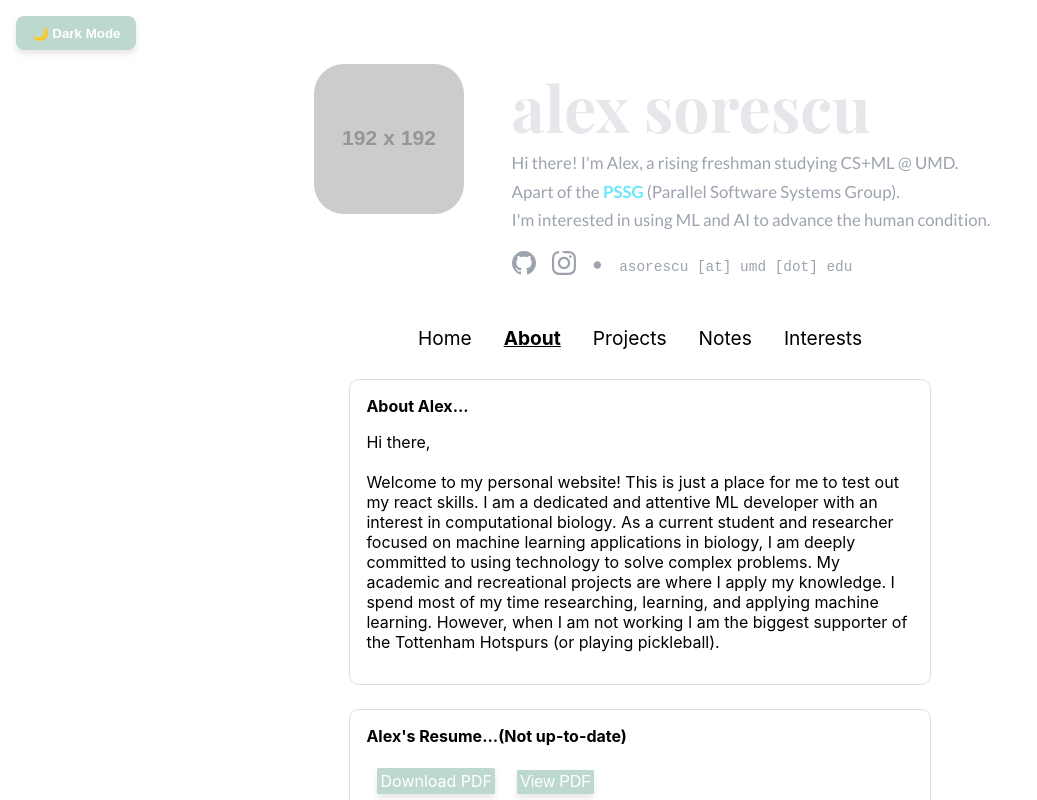
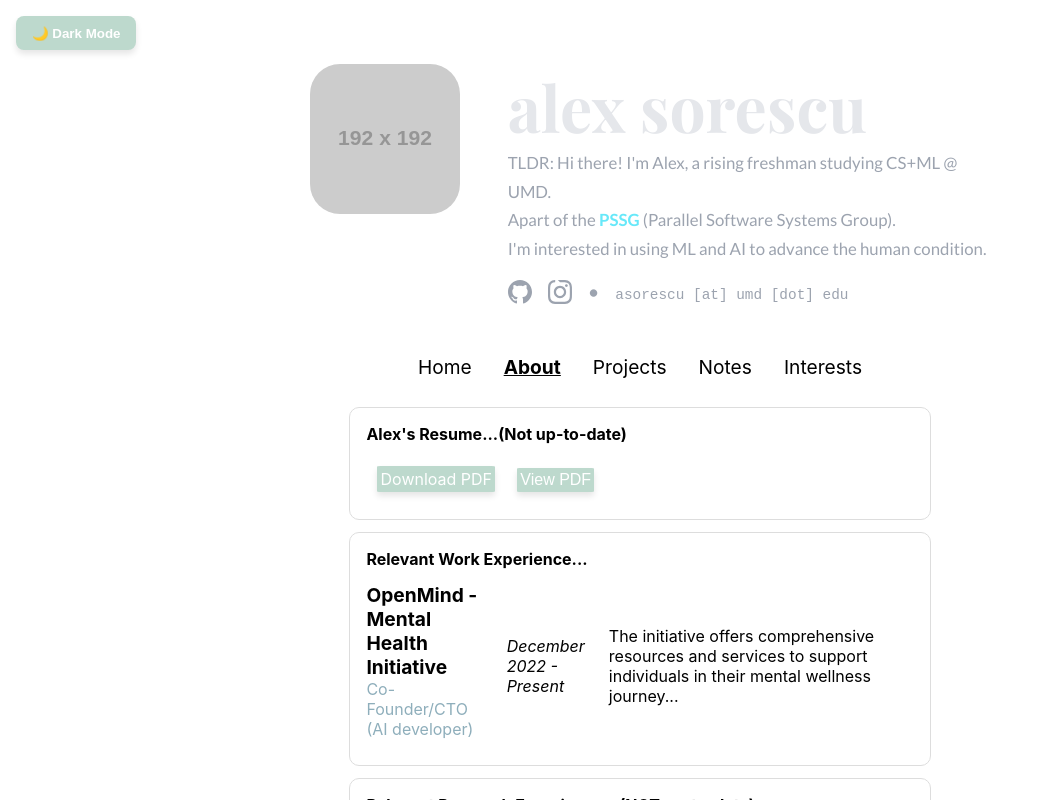
Before and after one commit to asor-1/personal_website, a React (Create React App) app: page /About in a window 1280 px wide. Shown: the top 800 px of the page, without its empty margins (0-1037 px from the left). Built offline with nearby package versions, Linux system fonts and the light colour scheme.

Commit message:
updating the about.js

```diff
--- a/package.json
+++ b/package.json
@@ -14,6 +14,7 @@
     "body-parser": "^1.20.2",
     "cors": "^2.8.5",
     "cross-env": "^7.0.3",
+    "date-fns": "^2.30.0",
     "express": "^4.19.2",
     "file-loader": "^6.2.0",
     "framer-motion": "^11.3.19",
@@ -23,6 +24,7 @@
     "react-dom": "^18.3.1",
     "react-force-graph": "^1.44.4",
     "react-force-graph-3d": "^1.24.3",
+    "react-github-calendar": "^4.5.7",
     "react-icons": "^5.5.0",
     "react-markdown": "^9.0.1",
     "react-pdf": "^9.1.0",
--- a/src/components/container.js
+++ b/src/components/container.js
@@ -40,6 +40,7 @@
                 <div className="info-text">
                     <h1 className="name-heading">alex sorescu</h1>
                     <p className="bio">
+                        TLDR:
                         Hi there! I'm Alex, a rising freshman studying CS+ML @ UMD.<br />
                         Apart of the <a href="https://pssg.cs.umd.edu/" target="_blank" rel="noopener noreferrer" className="bio-link">PSSG</a> (Parallel Software Systems Group).<br />
                         I'm interested in using ML and AI to advance the human condition.
--- a/src/pages/About.js
+++ b/src/pages/About.js
@@ -1,6 +1,7 @@
-import React, { useState, useContext } from 'react';
+import React, { useState, useContext, useEffect, useRef } from 'react';
 import '../css_pages/about.css';
 import { ThemeContext } from '../context/themeContext';
+import GitHubCalendar from 'react-github-calendar';
 import resume from '../assets/alexs_resume.pdf';
 import Navbar from '../components/nav';
 import Container from '../components/container';
@@ -21,17 +22,6 @@
                 <PersonalInfoCard />
             </div>
             <Navbar />
-
-            <div className={`about-section ${theme}`}>
-                <h2 className='research-header'>About Alex...</h2>
-                <p>
-                    Hi there,
-                    <br></br><br></br>Welcome to my personal website! This is just a place for me to test out my react skills. I am a dedicated and attentive ML developer with an interest in computational biology. As a current student and researcher focused on machine learning applications in biology, I am deeply committed to using technology to solve complex problems.
-                    My academic and recreational projects are where I apply my knowledge. I spend most of my time researching, learning, and applying machine learning.
-                    However, when I am not working I am the biggest supporter of the Tottenham Hotspurs (or playing pickleball).
-                </p>
-            </div>
-
             <div className={`resume-section ${theme}`}>
                 <h1 className='resume-header'>Alex's Resume...(Not up-to-date)</h1>
                 <div className='pdf-buttons'>
```
Also changed, not shown: 1 other file (tests, documents, lock files or other folders).
